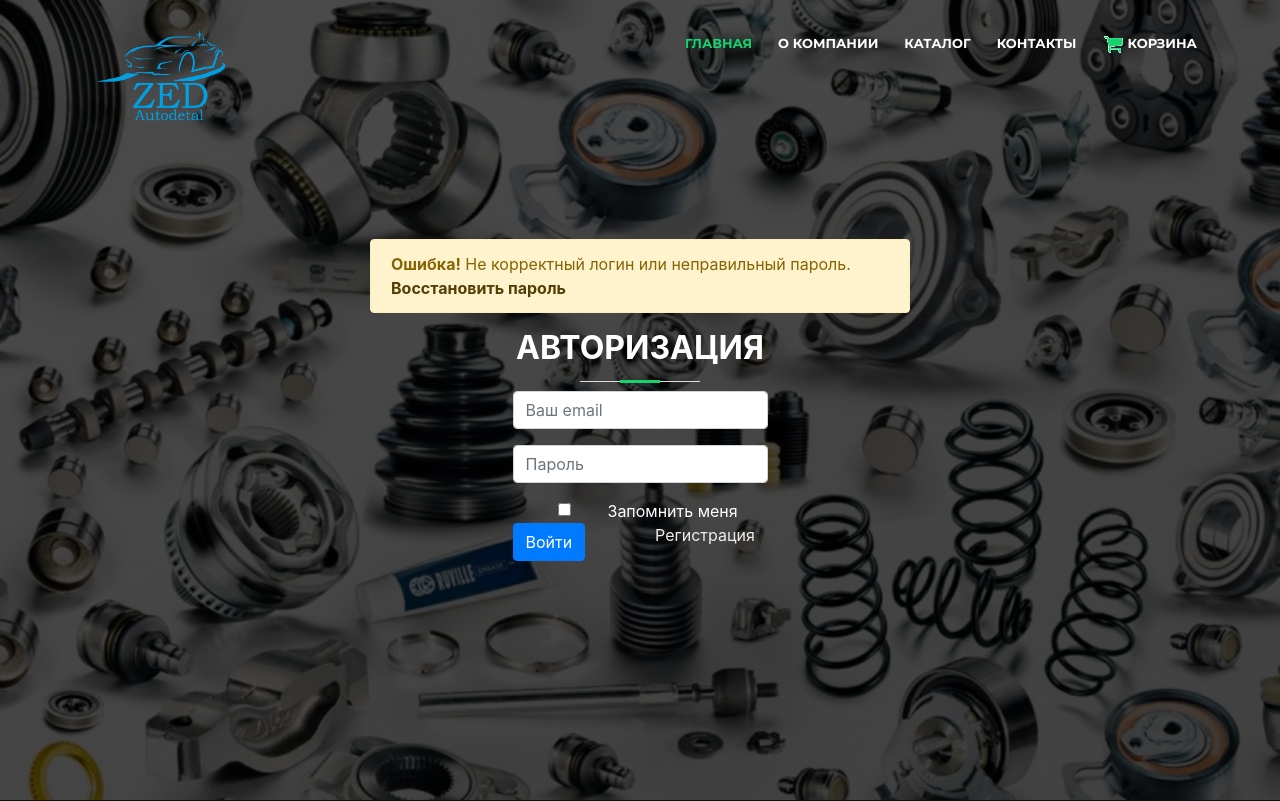
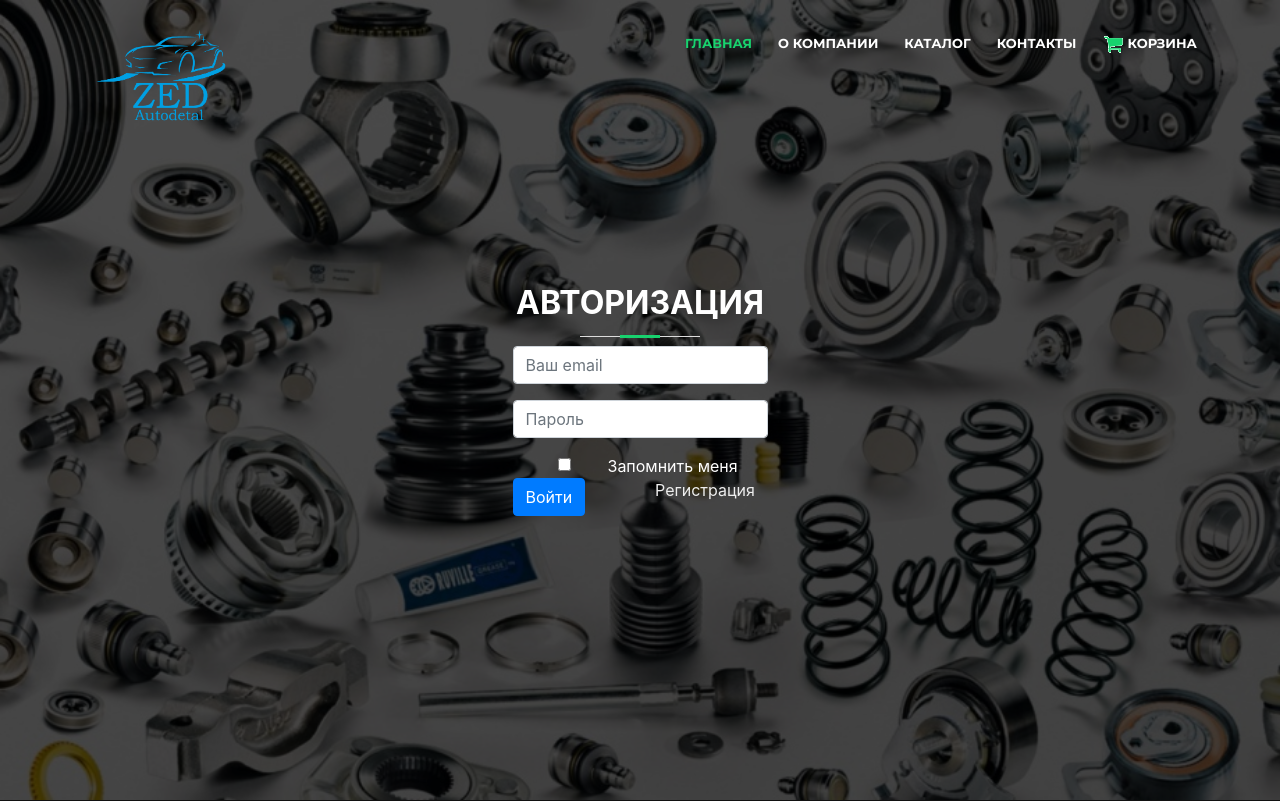
Before and after one commit to unixlamaster/zed_ad, a Django app: template catalog/templates/auth.htm in a window 1280 px wide. Shown: the top 801 px of the page. Run offline with Django 3.2, Linux system fonts and the light colour scheme; the template is opened without the code that fills it, so the values that code supplies are empty; parts of the project's set-up code (start-up, migrations or seed data) failed here and were passed over; some libraries are stand-ins or nearby versions; some web fonts are replaced.

Commit message:
preload views auth

```diff
--- a/catalog/templates/auth.htm
+++ b/catalog/templates/auth.htm
@@ -7,11 +7,12 @@
      <div class="container h-100">
 	   <div class="row h-100 justify-content-center align-items-center">
 	      <div class="col-6 justify-content-center align-items-center">
-			  <div class="alert alert-warning" role="alert">
-			    <strong>Ошибка!</strong> Не корректный логин или неправильный пароль.<br>
-				<a href=# class="alert-link">Восстановить пароль</a>
+			  {% if login_alert %}
+			  <div class="alert alert-warning" role="alert"><center>
+			    <strong>Ошибка!</strong><br> Не корректный логин или неправильный пароль.<br>
+				<a href=# class="alert-link">Восстановить пароль</a></center>
 			  </div>
-
+			  {% endif %}
 			<div class="row section-header justify-content-center align-items-center">
 				<h3>Авторизация</h3>
 			</div>
--- a/orders/urls.py
+++ b/orders/urls.py
@@ -3,5 +3,6 @@ from . import views
 
 
 urlpatterns = [
+    url('/orders/login', views.login, name="order_login"),
     url(r'^$', views.index, name="order_index_url"),
 ]
```
Also changed, not shown: orders/views.py (+14 -2 lines).
